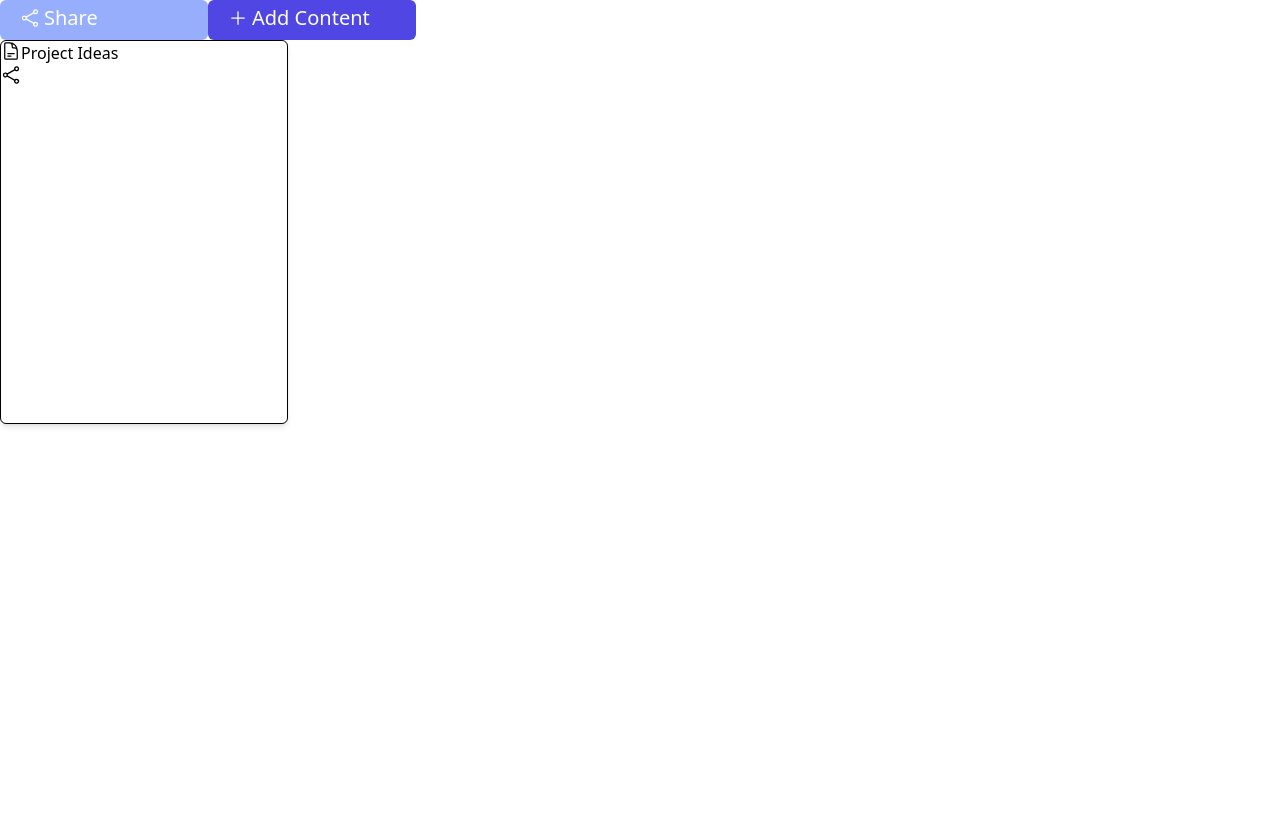
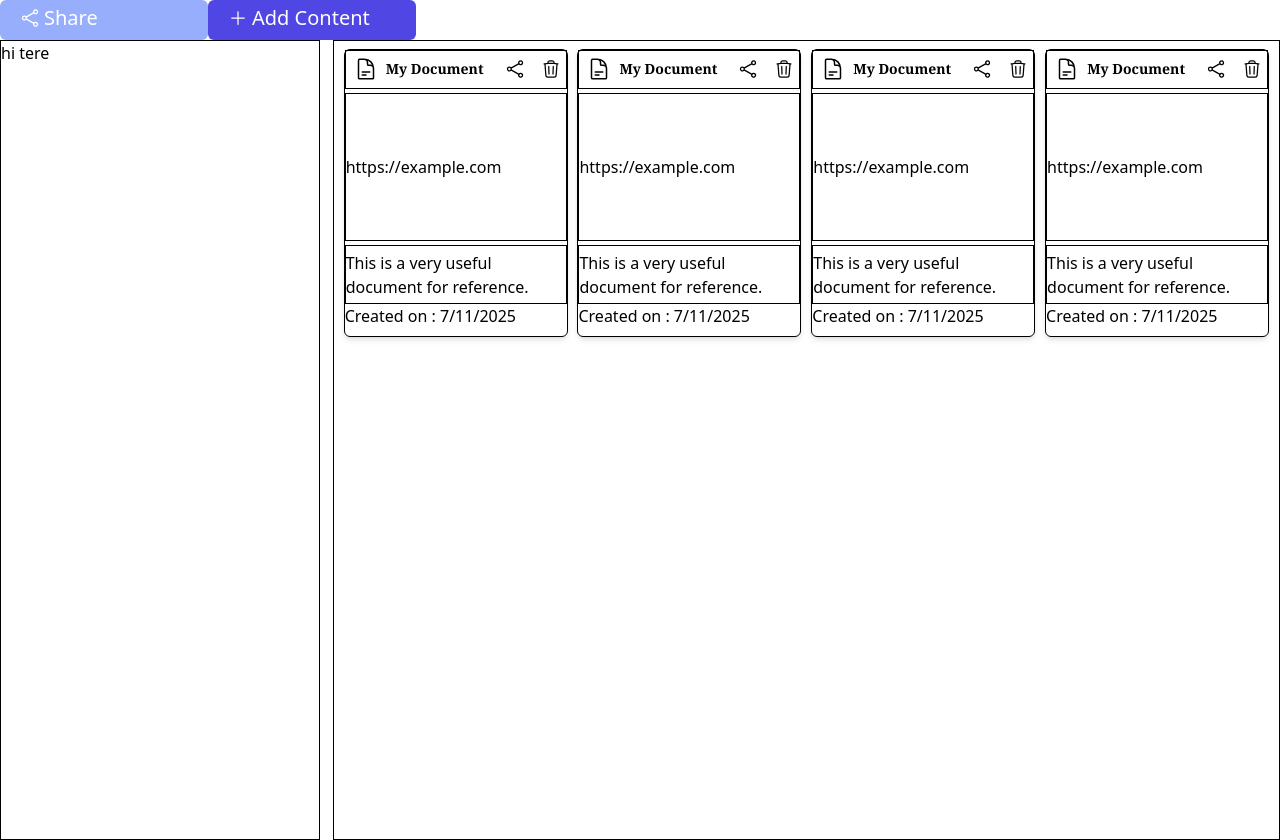
Before and after one commit to aviralshukla-06/TS-Brainly, a React (Vite) app in the folder frontEnd/myBrainFront/: page / in a window 1280 px wide. Before the commit the page ends 800 px from the top, so only its background shows below. Built offline with nearby package versions, Linux system fonts and the light colour scheme.

Commit message:
added sidebar component and Card component

```diff
--- a/frontEnd/myBrainFront/src/App.tsx
+++ b/frontEnd/myBrainFront/src/App.tsx
@@ -1,6 +1,7 @@
 
 import { Button } from './components/Button'
 import { Card } from './components/Card'
+import { SideBar } from './components/SideBar'
 import { PlusIcon } from './icons/PlusIcon'
 import { ShareIcon } from './icons/ShareIcon'
 
@@ -15,7 +16,36 @@ function App() {
         <Button size='md' variant='primary' text='Add Content' startIcon={<PlusIcon size='sm' />} />
 
       </div>
-      <Card />
+      <div className='flex'>
+        <div className='w-[25%] '>
+          <SideBar />
+        </div>
+        <div className='flex justify-evenly border border-black w-[74%] ml-[1%] '>
+          <Card title="My Document"
+            link="https://example.com"
+            description="This is a very useful document for reference."
+            date={new Date()}
+          />
+          <Card title="My Document"
+            link="https://example.com"
+            description="This is a very useful document for reference."
+            date={new Date()}
+          />
+          <Card title="My Document"
+            link="https://example.com"
+            description="This is a very useful document for reference."
+            date={new Date()}
+          />
+          <Card title="My Document"
+            link="https://example.com"
+            description="This is a very useful document for reference."
+            date={new Date()}
+          />
+          {/* <Card />
+          <Card />
+          <Card /> */}
+        </div>
+      </div>
     </>
   )
 }
--- a/frontEnd/myBrainFront/src/components/Card.tsx
+++ b/frontEnd/myBrainFront/src/components/Card.tsx
@@ -1,14 +1,42 @@
+import { DeleteIcon } from "../icons/DeleteIcon";
 import { DocumentIcon } from "../icons/DocumentIcon";
 import { ShareIcon } from "../icons/ShareIcon";
 
-export function Card() {
-    return <div className="bg-white rounded-md border border-black shadow-md max-w-72 h-96">
-        <div className="flex">
-            <DocumentIcon size="sm" />
-            Project Ideas
+interface cardComponents {
+    title: string,
+    link: string,
+    description: string,
+    date: Date
+}
+
+export function Card(props: cardComponents) {
+    return <div className="bg-white rounded-md border border-black shadow-md w-56 h-72 mt-2">
+        <div className="flex justify-between h-[13.5%] items-center align-middle border border-black">
+
+            <div className="flex align-middle items-center w-[70%] justify-evenly pr-2 ">
+                <p><DocumentIcon size="md" /></p>
+                <div className="font-serif font-bold text-sm leading-3">{props.title}</div>
+            </div>
+            <div className="flex w-[30%] justify-evenly ">
+                <div className="flex">
+                    <span className="mr-4"><ShareIcon size="sm" /></span>
+                    <DeleteIcon size="sm" />
+                </div>
+
+            </div>
         </div>
-        <div className="Flex">
-            <ShareIcon size="sm" />
+
+        <div className="flex justify-between h-[52%] items-center align-middle border border-black mt-1">
+            <a >{props.link}</a>
+
         </div>
+
+        <div className="flex justify-between h-[20.5%] items-center align-middle border border-black mt-1">
+            {props.description}
+        </div>
+        <div>
+            <p><span>Created on : </span> {props.date.toLocaleDateString()}</p>
+        </div>
+
     </div>
 }
--- /dev/null
+++ b/frontEnd/myBrainFront/src/components/SideBar.tsx
@@ -0,0 +1,6 @@
+export const SideBar = () => {
+    return <div className="w-full h-screen border border-black">
+
+        hi tere
+    </div>
+}
--- /dev/null
+++ b/frontEnd/myBrainFront/src/icons/DeleteIcon.tsx
@@ -0,0 +1,20 @@
+// icon.tsx (or PlusIcon.tsx)
+import { sizeClasses, type SizeStyles } from "./IconSize";
+
+export const DeleteIcon = ({ size }: SizeStyles) => {
+    return (
+        <svg
+            xmlns="http://www.w3.org/2000/svg"
+            fill="none"
+            viewBox="0 0 24 24"
+            stroke-width="1.5" stroke="currentColor"
+            className={sizeClasses[size]}
+        >
+            <path
+                stroke-linecap="round"
+                stroke-linejoin="round" d="m14.74 9-.346 9m-4.788 0L9.26 9m9.968-3.21c.342.052.682.107 1.022.166m-1.022-.165L18.16 19.673a2.25 2.25 0 0 1-2.244 2.077H8.084a2.25 2.25 0 0 1-2.244-2.077L4.772 5.79m14.456 0a48.108 48.108 0 0 0-3.478-.397m-12 .562c.34-.059.68-.114 1.022-.165m0 0a48.11 48.11 0 0 1 3.478-.397m7.5 0v-.916c0-1.18-.91-2.164-2.09-2.201a51.964 51.964 0 0 0-3.32 0c-1.18.037-2.09 1.022-2.09 2.201v.916m7.5 0a48.667 48.667 0 0 0-7.5 0"
+            />
+        </svg>
+
+    );
+};
```
